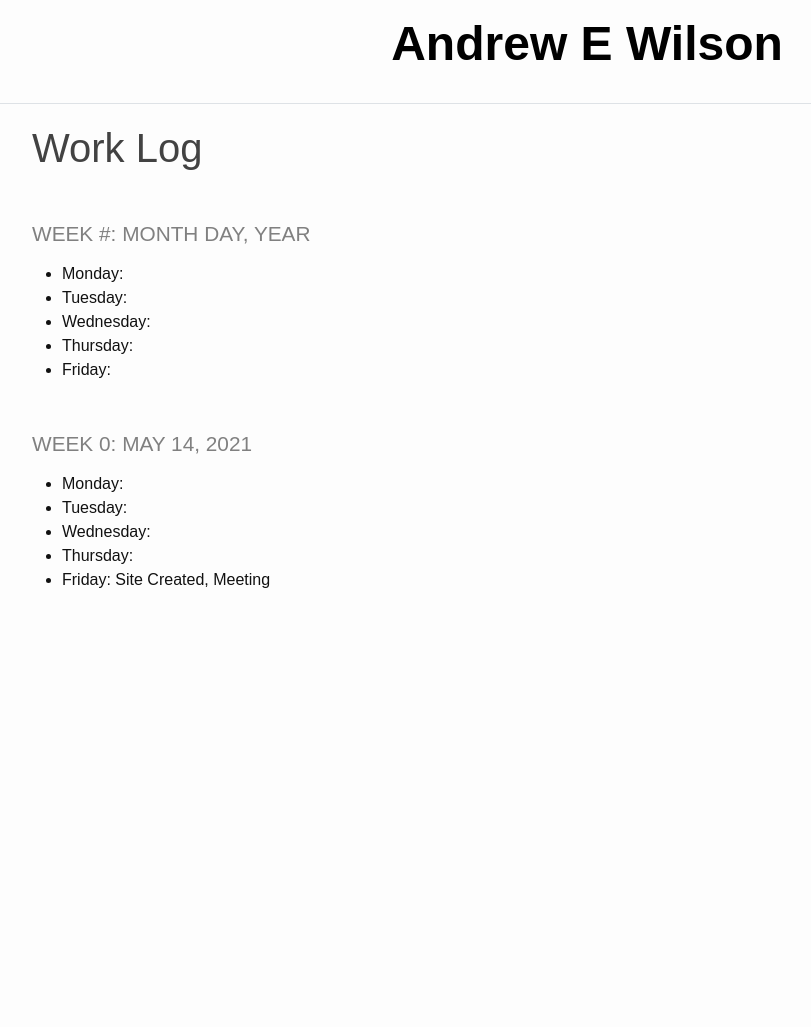
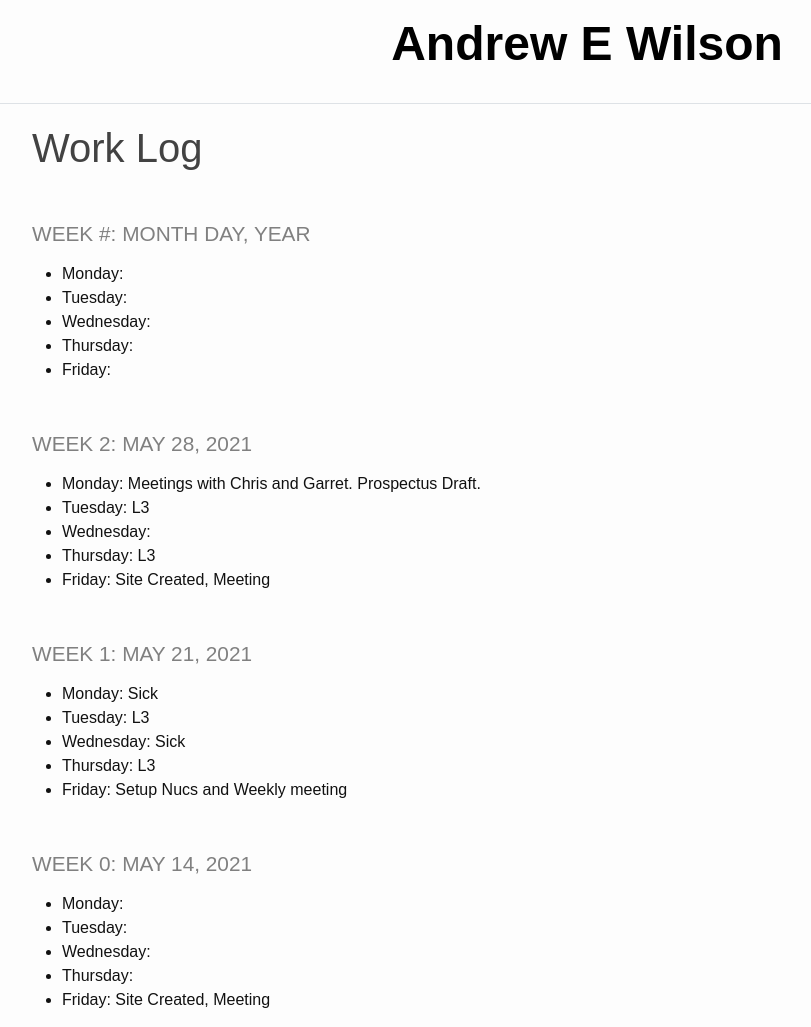
Before and after one commit to AEW2015/ccl_log, a Jekyll site: the page built from _pages/log.md, in a window 1280 px wide and 1027 px high. Shown: the whole window, without its empty margins (53-864 px from the left). Built offline with Jekyll 4.4.1, drawn with Linux system fonts in a browser that asks for light colours.

Commit message:
Update log.md

```diff
--- a/_pages/log.md
+++ b/_pages/log.md
@@ -10,6 +10,22 @@ title: Work Log
 * **Thursday**:
 * **Friday**:
 
+### Week 2: May 28, 2021
+
+* **Monday**: Meetings with Chris and Garret. Prospectus Draft.
+* **Tuesday**: L3
+* **Wednesday**:
+* **Thursday**: L3
+* **Friday**: Site Created, Meeting
+
+### Week 1: May 21, 2021
+
+* **Monday**: Sick
+* **Tuesday**: L3
+* **Wednesday**: Sick
+* **Thursday**: L3
+* **Friday**: Setup Nucs and Weekly meeting
+
 ### Week 0: May 14, 2021
 
 * **Monday**:
```
